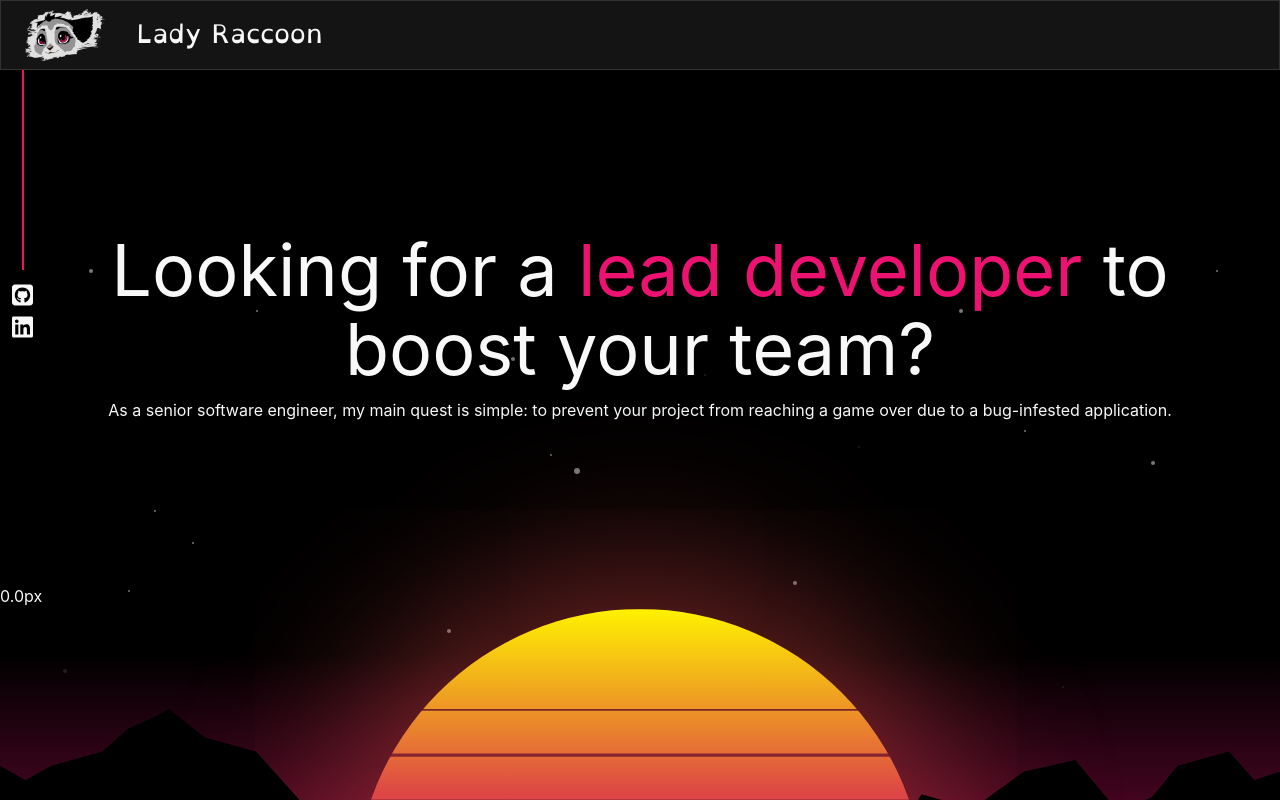
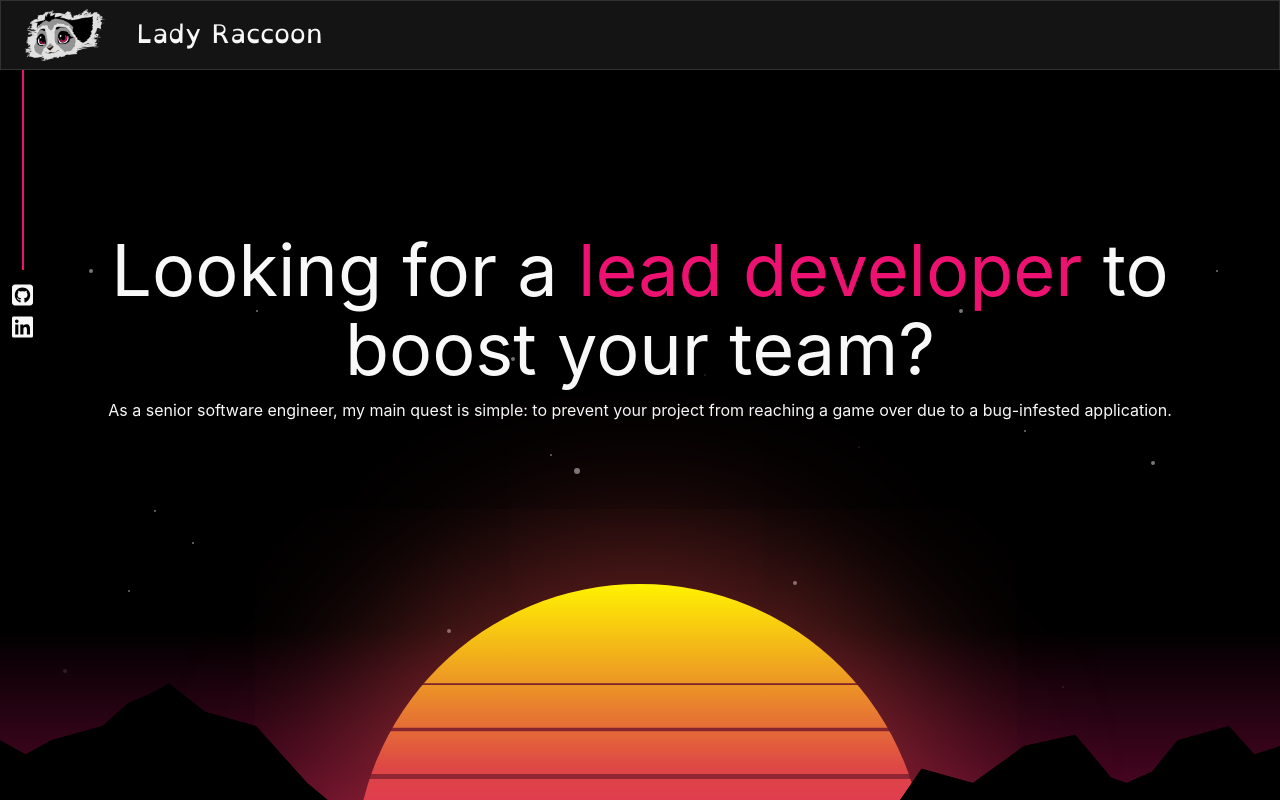
Before and after one commit to angele-henry-dev/LadyRaccoon, a Vue app: page / in a window 1280 px wide. Shown: the top 800 px of the page. Built offline with nearby package versions, Linux system fonts and the light colour scheme.

Commit message:
Retro background done

```diff
--- a/src/components/RetroBackground.vue
+++ b/src/components/RetroBackground.vue
@@ -1,21 +1,18 @@
 <script setup lang="ts">
-import { computed } from 'vue'
-import { useWindowScroll } from '@vueuse/core'
+import { computed, ref } from 'vue'
+import { useWindowScroll, useElementVisibility } from '@vueuse/core'
 
 const { y } = useWindowScroll()
+const retroLines = ref(null)
+const isVisible = useElementVisibility(retroLines)
 
-const displayY = computed({
-  get() {
-    return y.value.toFixed(1) + 'px'
-  },
-  set(val) {
-    y.value = Number.parseFloat(val)
-  }
+const displayY = computed(() => {
+  //const newVal = clamp((y.value / 500) * 100, 0, 100)
+  return isVisible.value == true ? (y.value % 100) + 'px' : '0'
 })
 </script>
 
 <template>
-  <span>{{ displayY }}</span>
   <div class="retro">
     <div class="retro-sky">
       <div class="retro-sunWrap">
@@ -29,7 +26,7 @@ const displayY = computed({
     </div>
     <div class="retro-ground">
       <div class="retro-linesWrap">
-        <div ref="retroLines" class="retro-lines">
+        <div class="retro-lines">
           <div class="retro-vlines">
             <div v-for="x in 53" :key="x" class="retro-vline"></div>
           </div>
@@ -38,7 +35,7 @@ const displayY = computed({
           </div>
         </div>
       </div>
-      <div class="retro-groundShadow"></div>
+      <div ref="retroLines" class="retro-groundShadow"></div>
     </div>
   </div>
 
```
